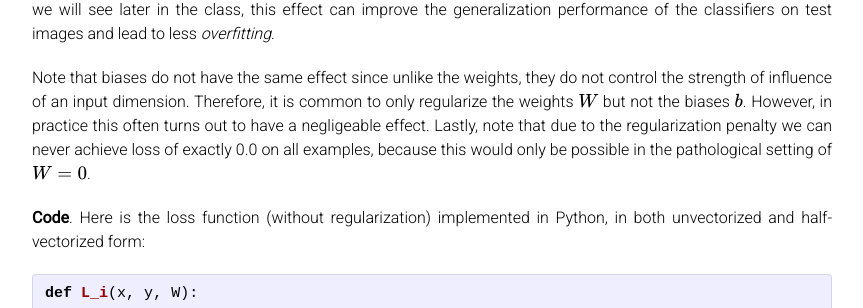
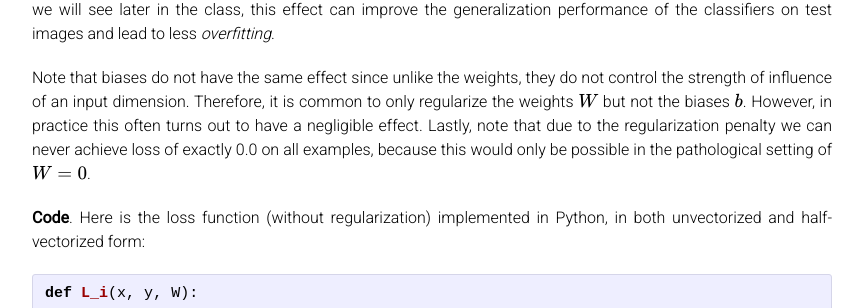
Before and after one commit to cs231n/cs231n.github.io, a Jekyll site: the page built from linear-classify.md, in a window 1280 px wide and 900 px high, scrolled down 7511 px. Shown: the part 168-476 px from the top of the window, without its empty margins (208-1071 px from the left). Built offline with Jekyll 4.4.1, drawn with Linux system fonts in a browser that asks for light colours; Markdown is read by kramdown in place of the engine named in the settings; formulas are drawn with MathJax 3; some of the changed text lies outside the part shown.

Commit message:
minor spelling fixes

```diff
--- a/linear-classify.md
+++ b/linear-classify.md
@@ -177,7 +177,7 @@ In addition to the motivation we provided above there are many desirable propert
 
 The most appealing property is that penalizing large weights tends to improve generalization, because it means that no input dimension can have a very large influence on the scores all by itself. For example, suppose that we have some input vector \\(x = [1,1,1,1] \\) and two weight vectors \\(w\_1 = [1,0,0,0]\\), \\(w\_2 = [0.25,0.25,0.25,0.25] \\). Then \\(w\_1^Tx = w\_2^Tx = 1\\) so both weight vectors lead to the same dot product, but the L2 penalty of \\(w\_1\\) is 1.0 while the L2 penalty of \\(w\_2\\) is only 0.25. Therefore, according to the L2 penalty the weight vector \\(w\_2\\) would be preferred since it achieves a lower regularization loss. Intuitively, this is because the weights in \\(w\_2\\) are smaller and more diffuse. Since the L2 penalty prefers smaller and more diffuse weight vectors, the final classifier is encouraged to take into account all input dimensions to small amounts rather than a few input dimensions and very strongly. As we will see later in the class, this effect can improve the generalization performance of the classifiers on test images and lead to less *overfitting*.
 
-Note that biases do not have the same effect since unlike the weights, they do not control the strength of influence of an input dimension. Therefore, it is common to only regularize the weights \\(W\\) but not the biases \\(b\\). However, in practice this often turns out to have a negligeable effect. Lastly, note that due to the regularization penalty we can never achieve loss of exactly 0.0 on all examples, because this would only be possible in the pathological setting of \\(W = 0\\).
+Note that biases do not have the same effect since unlike the weights, they do not control the strength of influence of an input dimension. Therefore, it is common to only regularize the weights \\(W\\) but not the biases \\(b\\). However, in practice this often turns out to have a negligible effect. Lastly, note that due to the regularization penalty we can never achieve loss of exactly 0.0 on all examples, because this would only be possible in the pathological setting of \\(W = 0\\).
 
 **Code**. Here is the loss function (without regularization) implemented in Python, in both unvectorized and half-vectorized form:
 
```
Also changed, not shown: other parts of linear-classify.md (+1 -1 lines).
